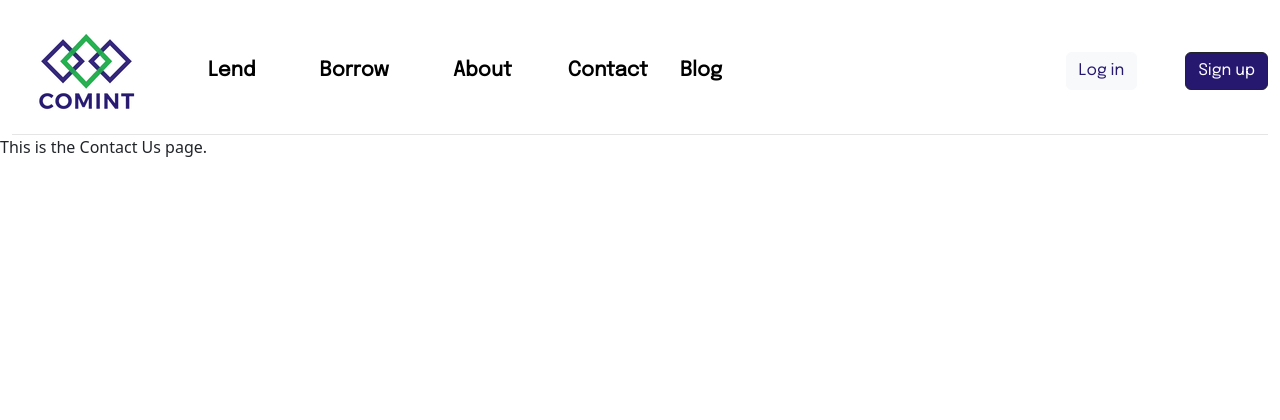
After one commit to comint-admin/comint, a Django app: template comintapp/templates/comintapp/contact.html in a window 1280 px wide. The commit adds this page. Shown: the top 420 px of the page. Run offline with Django 4.2, Linux system fonts and the light colour scheme; the template is opened without the code that fills it, so the values that code supplies are empty; some libraries are stand-ins or nearby versions.

Commit message:
added Contact Us page backend

```diff
--- /dev/null
+++ b/comintapp/templates/comintapp/contact.html
@@ -0,0 +1,7 @@
+{% extends "base.html" %}
+
+{% block title %}Contact Us{% endblock title %}
+
+{% block body %}
+    <p>This is the Contact Us page.</p>
+{% endblock body %}
--- a/comintapp/templates/navbars/base_navbar.html
+++ b/comintapp/templates/navbars/base_navbar.html
@@ -34,7 +34,7 @@
                 <a class="nav-link nav-item-comint" href="{% url 'comintapp:about' %}"> About </a>
             </li>
             <li class="nav-item px-3">
-                <a class="nav-link nav-item-comint" href="#"> Contact </a>
+                <a class="nav-link nav-item-comint" href="{% url 'comintapp:contact' %}"> Contact </a>
             </li>
             <li class="nav-item mr-auto">
                 <a class="nav-link nav-item-comint " href="#"> Blog </a>
--- a/comintapp/urls.py
+++ b/comintapp/urls.py
@@ -9,4 +9,5 @@ urlpatterns = [
     path('fund_requests/', payment_views.fundRequests, name='fund_requests'),
     path('payments/', payment_views.payments, name='payments'),
     path('about/', about_views.AboutView.as_view(), name='about'),
+    path('contact/', contact_views.ContactView.as_view(), name='contact'),
 ]
--- a/comintapp/views/__init__.py
+++ b/comintapp/views/__init__.py
@@ -4,3 +4,4 @@ from .auth_views import *
 from .loan_views import *
 from .payment_views import *
 from .about_views import *
+from .contact_views import *
--- /dev/null
+++ b/comintapp/views/contact_views.py
@@ -0,0 +1,5 @@
+from django.views.generic import TemplateView
+
+
+class ContactView(TemplateView):
+    template_name = 'comintapp/contact.html'
```
